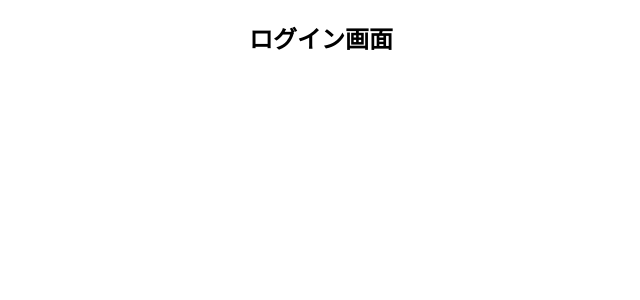
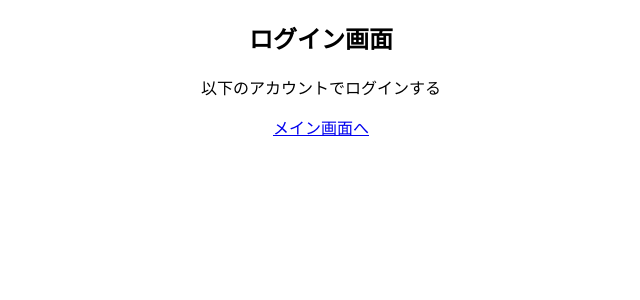
Before and after one commit to Ningen-Daisuki/medicine-alert, a React (Create React App) app in the folder frontend/medicine-alert/: page /login in a window 1280 px wide. Shown: the top 300 px of the page, without its empty margins (319-959 px from the left). Built offline with nearby package versions, Linux system fonts and the light colour scheme.

Commit message:
画面追加

```diff
--- a/frontend/medicine-alert/src/view/Login.js
+++ b/frontend/medicine-alert/src/view/Login.js
@@ -1,3 +1,15 @@
+import React, {useState} from 'react';
+import { Link } from "react-router-dom";
+
+
 export const Login = () => {
-    return <h2>ログイン画面</h2>
+  const [userData, setUserData] = useState(1);
+
+  return(
+    <div>
+      <h2>ログイン画面</h2>
+      <p>以下のアカウントでログインする</p>
+      <Link to={{pathname: '/' + userData}} state={{id:userData}}>メイン画面へ</Link>
+    </div>
+  );
 }
--- a/frontend/medicine-alert/src/view/Lp.js
+++ b/frontend/medicine-alert/src/view/Lp.js
@@ -1,10 +1,10 @@
 import { Link } from "react-router-dom";
 
 export const Lp = () =>{
-    return(
-        <dev>
-            <Link to="/memberRegist">新規登録</Link>
-            <Link to="/login">ログイン</Link>
-        </dev>
-    );
+  return(
+    <div>
+      <Link to="/memberRegist">新規登録</Link>
+      <Link to="/login">ログイン</Link>
+    </div>
+  );
 }
--- a/frontend/medicine-alert/src/view/MemberRegist.js
+++ b/frontend/medicine-alert/src/view/MemberRegist.js
@@ -1,5 +1,5 @@
 
 
 export const MemberRegist = () => {
-    return <h2>アカウント作成画面</h2>
+  return <h2>アカウント作成画面</h2>
 }
--- a/frontend/medicine-alert/src/view/NoMatch.js
+++ b/frontend/medicine-alert/src/view/NoMatch.js
@@ -1,3 +1,3 @@
 export const NoMatch = () => {
-    return <h2>このページは存在しません。</h2>
+  return <h2>このページは存在しません。</h2>
 }
```
Also changed, not shown: frontend/medicine-alert/src/view/Main.js (added, +17 -0 lines).
